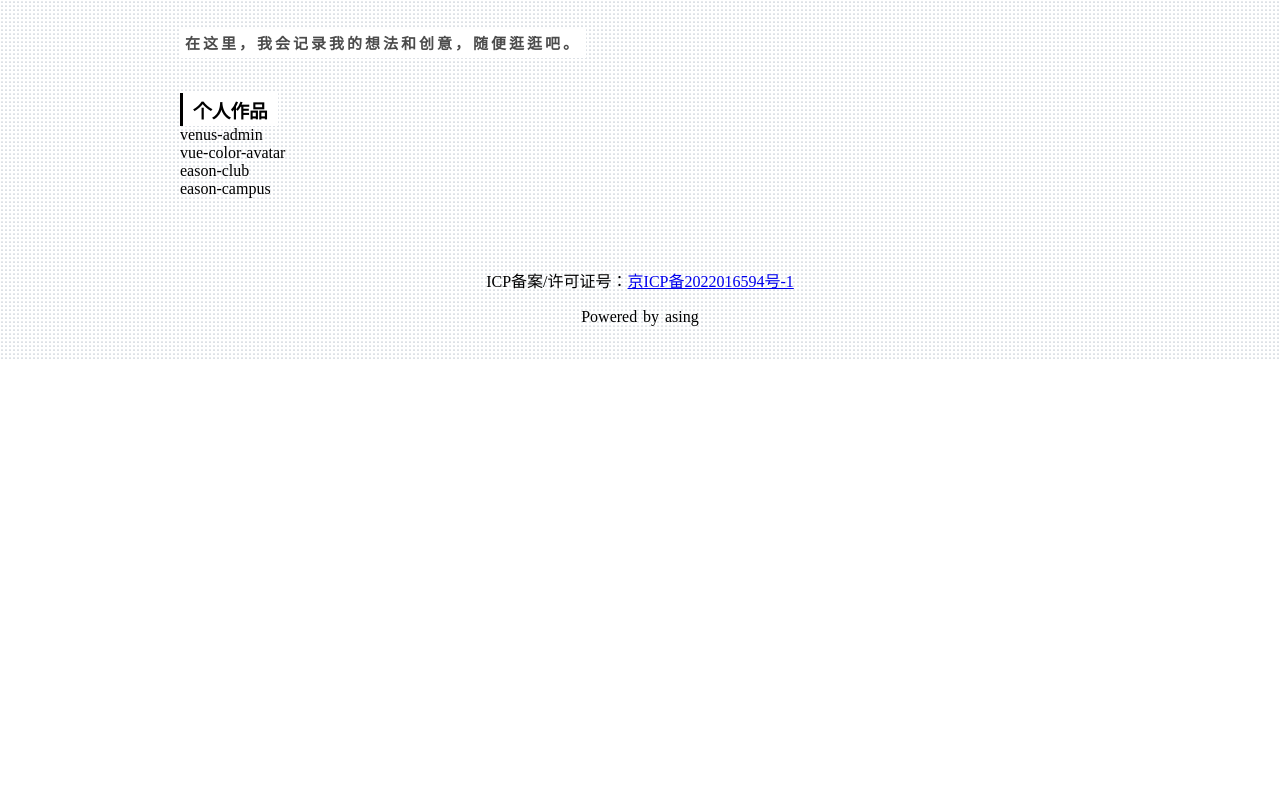
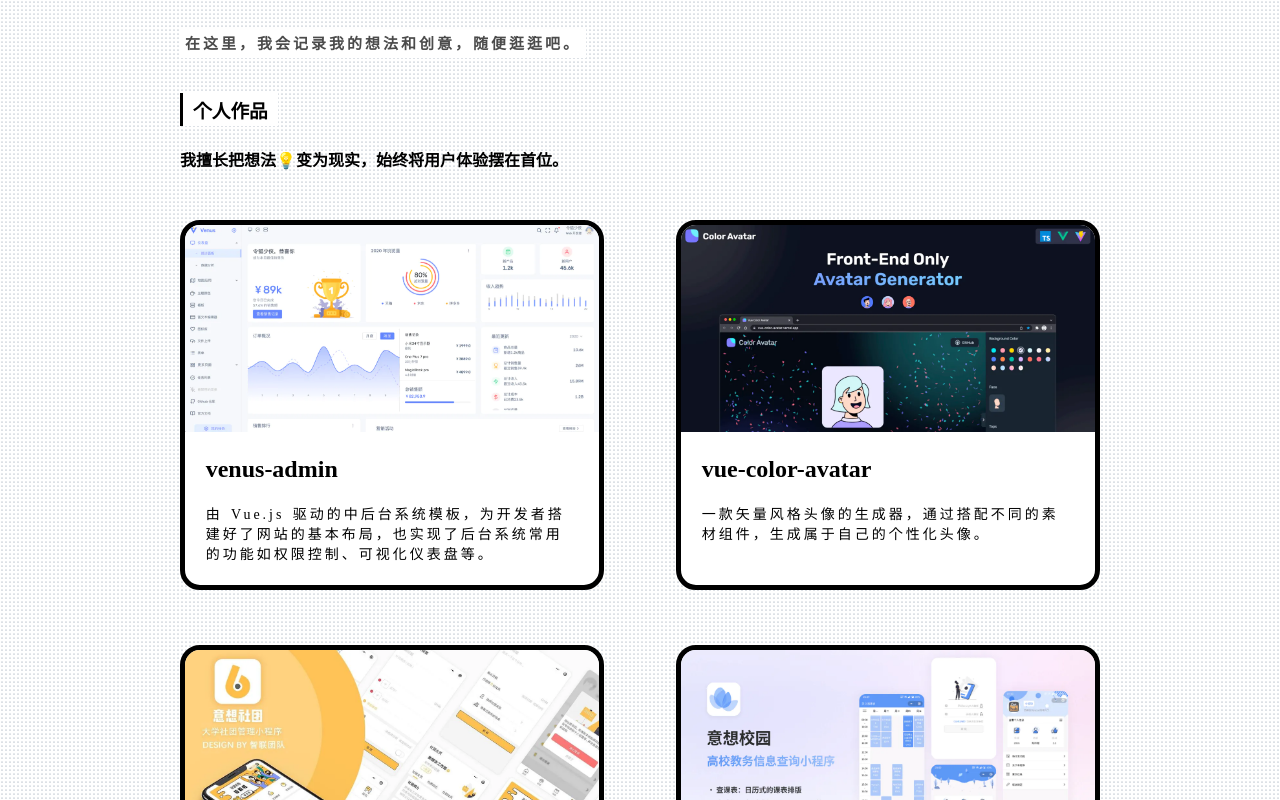
Before and after one commit to Taoshuaixing/my-website, a Vue app: page /#/home in a window 1280 px wide. Shown: the part 520-1320 px from the top of the page. Before the commit the page ends 880 px from the top, so only its background shows below. Built offline with nearby package versions, Linux system fonts and the light colour scheme.

Commit message:
add:card-list

```diff
--- a/src/views/home/components/Card.vue
+++ b/src/views/home/components/Card.vue
@@ -1,5 +1,15 @@
 <template>
-	<div>{{ content.name }}</div>
+	<div class="card-container">
+		<a href="#">
+			<div class="container-top">
+				<img :src="'/src/assets/' + content.imgUrl" :alt="content.name" />
+			</div>
+			<div class="container-bottom">
+				<h2>{{ content.name }}</h2>
+				<p>{{ content.content }}</p>
+			</div>
+		</a>
+	</div>
 </template>
 
 <script setup lang="ts">
@@ -14,4 +24,30 @@
 	});
 </script>
 
-<style lang="less" scoped></style>
+<style lang="less" scoped>
+	.card-container {
+		position: relative;
+		width: 45%;
+		border-radius: 20px;
+		border: 5px solid #000;
+		overflow: hidden;
+		background: #fff;
+		min-height: 360px;
+		margin: 3% 0;
+	}
+	.card-container a {
+		display: block;
+		text-decoration: none;
+		color: #000;
+	}
+	.container-top img {
+		width: 100%;
+	}
+	.container-bottom {
+		padding: 0 5%;
+	}
+	.container-bottom p {
+		letter-spacing: 3px;
+		font-size: 14px;
+	}
+</style>
--- a/src/views/home/index.vue
+++ b/src/views/home/index.vue
@@ -17,7 +17,15 @@
 		</div>
 		<div class="about-project">
 			<h3>个人作品</h3>
-			<Card v-for="item in list" :key="item.id" :content="item" />
+			<h4>我擅长把想法💡变为现实，始终将用户体验摆在首位。</h4>
+			<div class="about-bottom">
+				<Card
+					v-for="item in list"
+					:key="item.id"
+					:content="item"
+					class="card-list"
+				/>
+			</div>
 		</div>
 		<div class="call-me"></div>
 	</div>
@@ -72,4 +80,10 @@
 		font-size: 17px;
 		color: rgb(1, 0, 58);
 	}
+	.about-bottom {
+		display: flex;
+		flex-wrap: wrap;
+		justify-content: space-between;
+		position: relative;
+	}
 </style>
```
Also changed, not shown: 1 other file (tests, documents, lock files or other folders).
